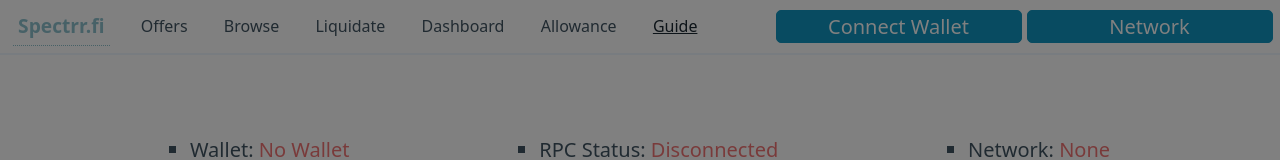
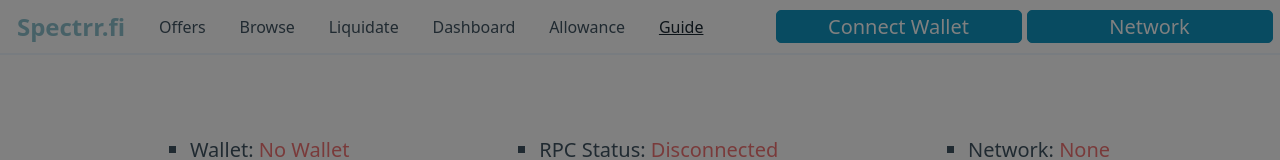
Before and after one commit to supergrayfly/spectrrfi-client, a website built with Parcel: page src/index.html in a window 1280 px wide. Shown: the top 160 px of the page. Built offline with nearby package versions, Linux system fonts and the light colour scheme.

Commit message:
Change 'Spectrr.fi' font to x-large

```diff
--- a/src/index.html
+++ b/src/index.html
@@ -80,8 +80,9 @@
           style="
             cursor: pointer;
             color: #8ec2ce;
-            font-size: larger;
+            font-size: x-large;
             font-weight: bold;
+						border-bottom: none;
           "
         >
           Spectrr.fi
```
